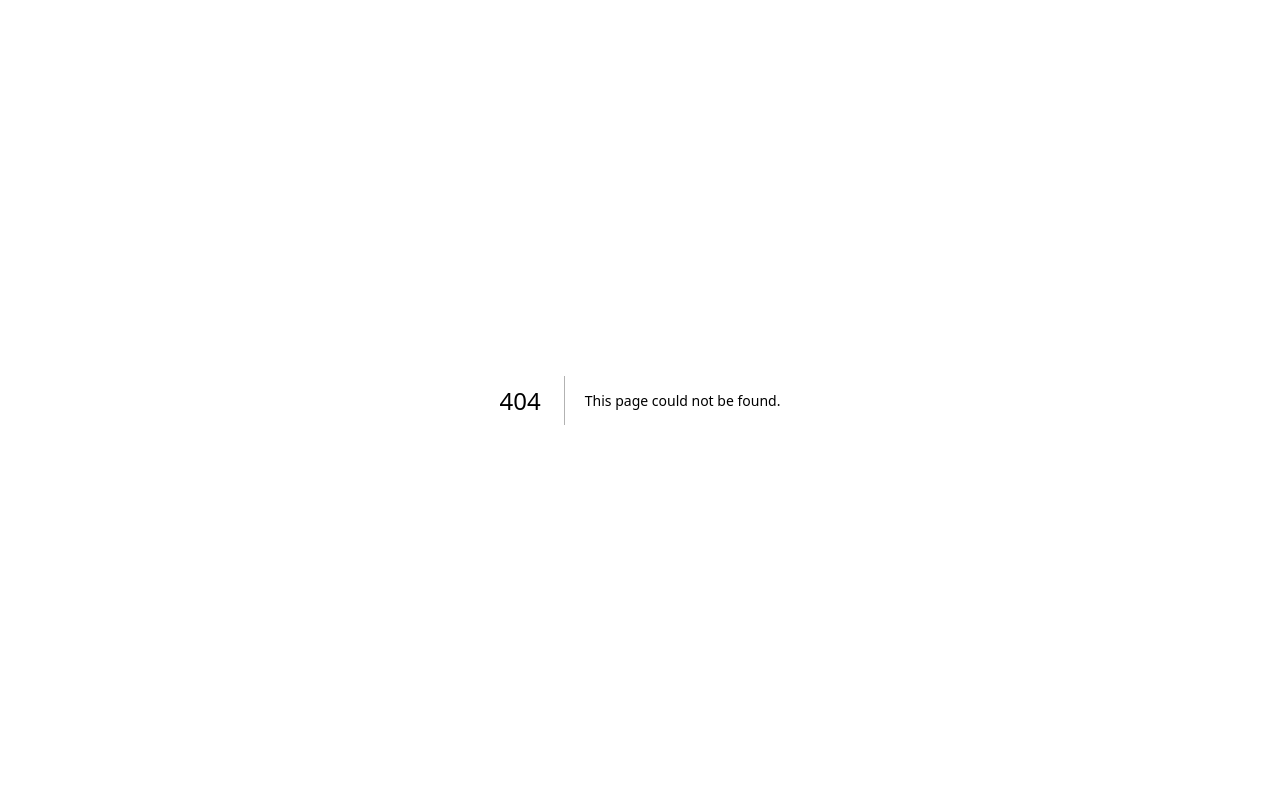
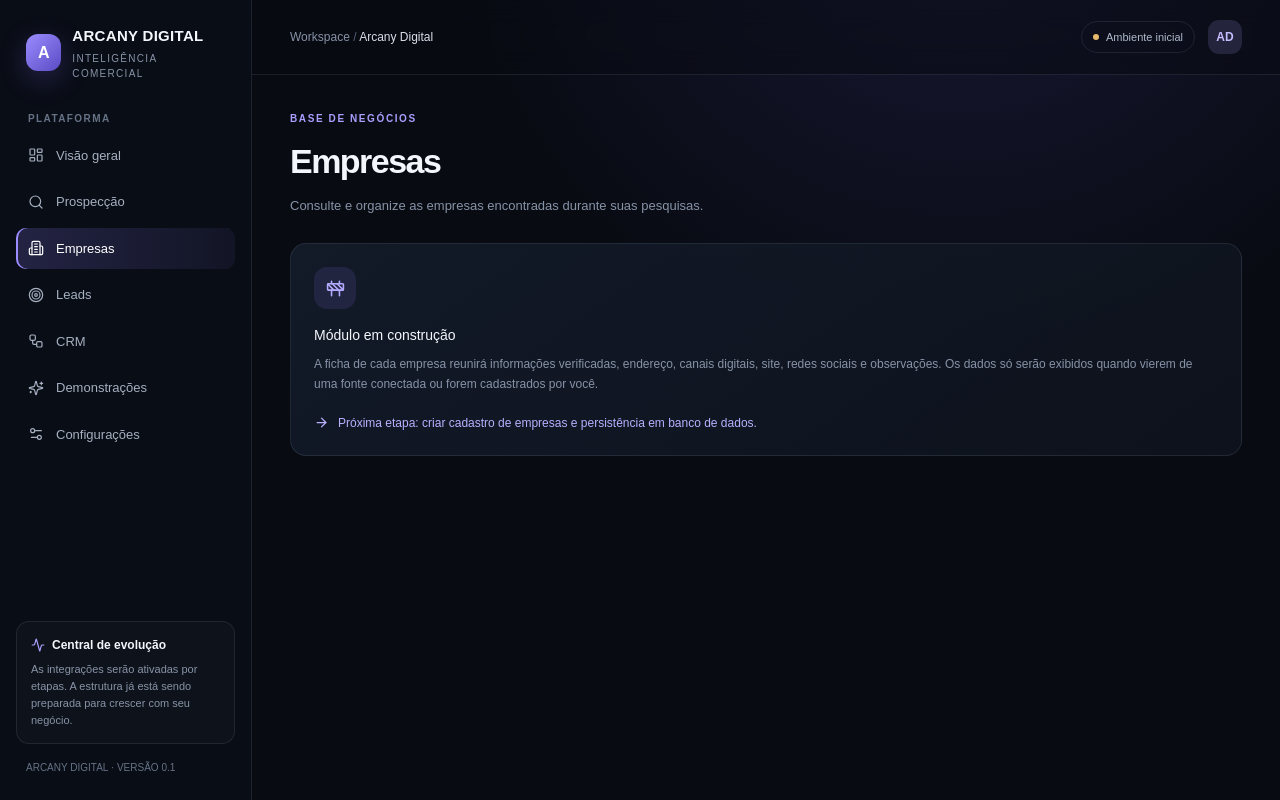
Before and after one commit to wchagas73-lang/arcany-digital-, a Next.js app: page /empresas in a window 1280 px wide. Before the commit this address had no page. Built offline with nearby package versions, Linux system fonts and the light colour scheme.

Commit message:
feat: adicionar src/app/empresas/page.tsx

```diff
--- /dev/null
+++ b/src/app/empresas/page.tsx
@@ -0,0 +1,5 @@
+import { ModulePage } from "@/components/module-page";
+
+export default function EmpresasPage() {
+  return <ModulePage eyebrow="Base de negócios" title="Empresas" description="Consulte e organize as empresas encontradas durante suas pesquisas." purpose="A ficha de cada empresa reunirá informações verificadas, endereço, canais digitais, site, redes sociais e observações. Os dados só serão exibidos quando vierem de uma fonte conectada ou forem cadastrados por você." nextStep="criar cadastro de empresas e persistência em banco de dados." />;
+}
```
